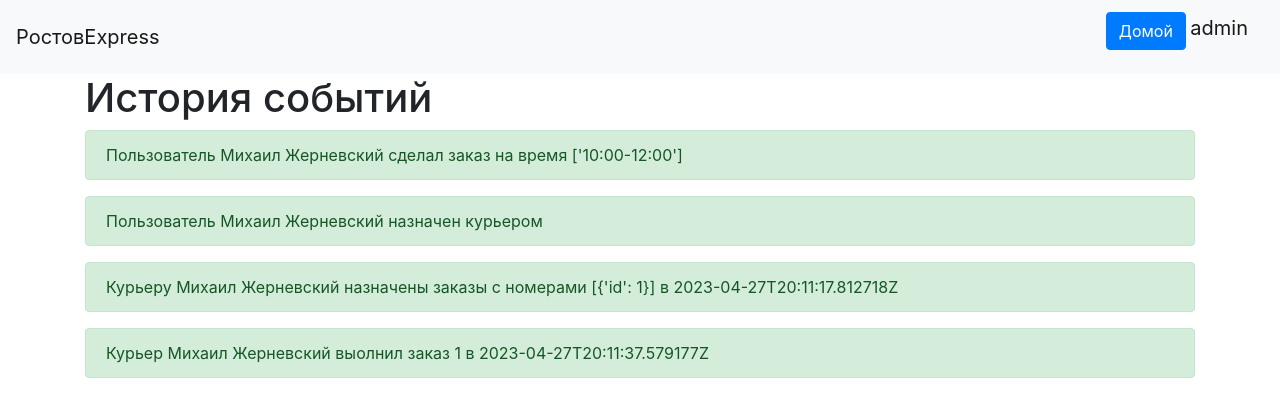
After one commit to mishajirx/RostovExpress, a Flask app: page /history in a window 1280 px wide. The commit adds this page. Shown: the top 417 px of the page. Run offline with Flask 2, Linux system fonts and the light colour scheme; a user stored in the database is signed in; data comes from the database, SQL or seed files in the repository; both versions use the stored data as it was after the commit; some libraries are stand-ins or nearby versions.

Commit message:
Added history and permission to view it for admins

```diff
--- a/data/__all_models.py
+++ b/data/__all_models.py
@@ -1 +1 @@
-from data import regions, workinghours, deliveryhours, orders, couriers
+from data import regions, workinghours, deliveryhours, orders, couriers, regions, records
--- a/main.py
+++ b/main.py
@@ -19,6 +19,7 @@ from data.regions import Region
 from data.workinghours import WH
 from data.deliveryhours import DH
 from data.users import User
+from data.records import Record
 from forms.login import LoginForm
 from forms.what_couriers import NewCourierForm
 from forms.courier_edit import EditInfoForm
@@ -251,6 +252,15 @@ def parse_from_about(about: str) -> (str, int, datetime.time, datetime.time):
     return type_of_courier, region, start_time, end_time
 
 
+def log_event(event: str):
+    db_sess = db_session.create_session()
+    record = Record(
+        event=event
+    )
+    db_sess.add(record)
+    db_sess.commit()
+
+
 @login_manager.user_loader
 def load_user(user_id):
     db_sess = db_session.create_session()
@@ -316,6 +326,7 @@ def register():
         user.set_password(form.password.data)
         db_sess.add(user)
         db_sess.commit()
+        log_event(f"Пользователь {user.name} зарегистрировался на платформе")
         return redirect('/login')
     return render_template('register.html', title='Регистрация', form=form)
 
@@ -357,7 +368,18 @@ def make_admin(user_id):
         db_sess.delete(courier)
     user.user_type = 3
     db_sess.commit()
+    log_event(f"Пользователь {user.name} назначен админом")
     return render_template('result.html', u=str({"Status": 'Ok, now user is admin'}))
+
+
+@app.route("/history", methods=["GET"])
+@login_required
+def view_history():
+    if (current_user.user_type != 3):
+        return redirect('/')
+    db_sess = db_session.create_session()
+    events = db_sess.query(Record).all()
+    return render_template("history.html", items=events)
 
 
 @app.route('/couriers', methods=['GET', "POST"])
@@ -413,10 +435,12 @@ def add_couriers():
                 wh.hours = i
                 db_sess.add(wh)
             db_sess.add(courier)
+            log_event(f"Пользователь {user.name} назначен курьером")
             res.append({"id": courier_info['courier_id']})
 
         if is_ok:
             db_sess.commit()
+
             return render_template('result.html', u=str("Курьер добавлен"))
             # return jsonify({"couriers": res}), 201
         # pprint({"validation_error": bad_id})
@@ -472,6 +496,7 @@ def add_orders():
                 dh.hours = i
                 db_sess.add(dh)
             db_sess.add(order)
+            log_event(f"Пользователь {current_user.name} сделал заказ на время {order_info['delivery_hours']}")
             res.append({"id": int(order_info['order_id'])})
 
         if is_ok:
@@ -646,6 +671,7 @@ def assign_orders():
     assign_time = t
     if '' == courier.last_delivery_t:
         courier.last_delivery_t = assign_time
+    log_event(f"Курьеру {current_user.name} назначены заказы с номерами {res} в {t}")
     db_sess.commit()
     return render_template('result.html', u=f"Назначено {len(res)} заказов")
     # return jsonify({"orders": res, 'assign_time': str(assign_time)}), 200
@@ -691,6 +717,7 @@ def complete_orders(order_id):
         courier.earnings += courier.last_pack_cost
         courier.last_pack_cost = 0
     db_sess.commit()
+    log_event(f"Курьер {current_user.name} выполнил заказ номер {order.id} в {order.complete_time}")
     # return jsonify({'order_id': order.id}), 200
     return render_template('result.html', u=f"Заказ {order.id} выполнен")
 
@@ -803,6 +830,7 @@ def delete_couriers(courier_id):
     for i in whs:
         db_sess.delete(i)
     db_sess.delete(courier)
+
     db_sess.commit()
     return render_template('result.html', u=f"Курьер {courier_id} удален")
     # return jsonify({"courier_id": courier_id}), 200
@@ -821,6 +849,7 @@ def clear():
     db_sess.query(WH).delete()
     db_sess.query(DH).delete()
     db_sess.query(User).delete()
+    db_sess.query(Record).delete()
     db_sess.commit()
     user = User(
         name='admin',
--- /dev/null
+++ b/templates/history.html
@@ -0,0 +1,12 @@
+{% extends "base.html" %}
+
+{% block content %}
+<h1>История событий</h1>
+{% for item in items %}
+<div>
+    <div class="alert alert-success">
+        {{item.event}}
+    </div>
+</div>
+{% endfor %}
+{% endblock %}
--- a/templates/homepage.html
+++ b/templates/homepage.html
@@ -34,6 +34,7 @@
                 курьера</a>
             <a class="btn btn-success" style="width: 180px; height:80px" href="/admins">Назначить
                 админов</a>
+            <a class="btn btn-success" style="width: 180px; height:80px" href="/history">История</a>
             <a class="btn btn-success" style="width: 180px; height:80px" href="/clear">Очистить
                 базу данных</a>
             {% endif %}
```
Also changed, not shown: data/records.py (added, +9 -0 lines), db/couriers.db.
